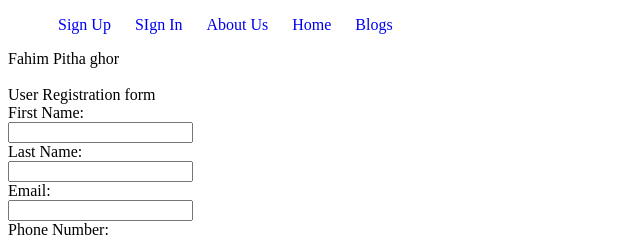
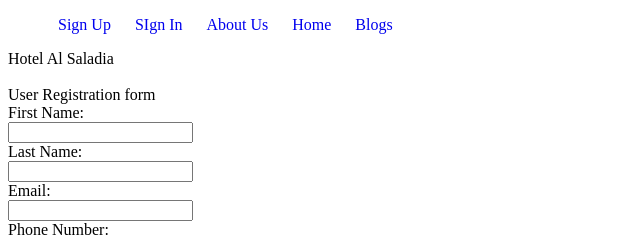
Before and after one commit to tanvirpctg/basic-html, a plain HTML site: page index.html in a window 1280 px wide. Shown: the top 236 px of the page, 0-640 px from the left. Drawn offline with Linux system fonts and the light colour scheme.

Commit message:
Update index.html

```diff
--- a/index.html
+++ b/index.html
@@ -3,7 +3,7 @@
 <head>
     <meta charset="UTF-8">
     <meta name="viewport" content="width=device-width, initial-scale=1.0">
-    <title>Document</title>
+    <title>Hotel Al Saladia</title>
     <link rel="stylesheet" href="style.css">
 </head>
 <body>
@@ -17,7 +17,7 @@
             <li><a href="#">Blogs</a></li>
             </ul>
         </nav>
-        <p>Fahim Pitha ghor</p><br>
+        <p>Hotel Al Saladia</p><br>
         <p>User Registration form</p>
     </header>
     <main>
```
